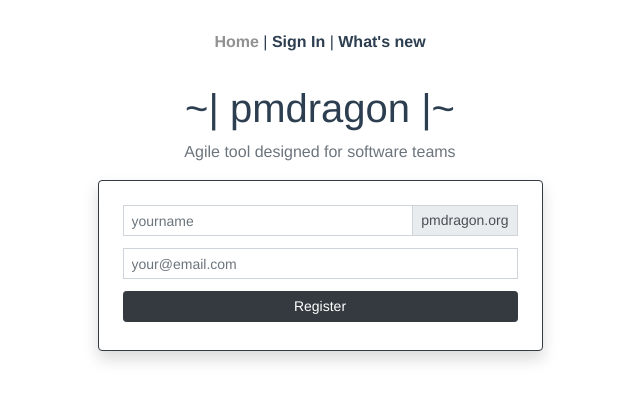
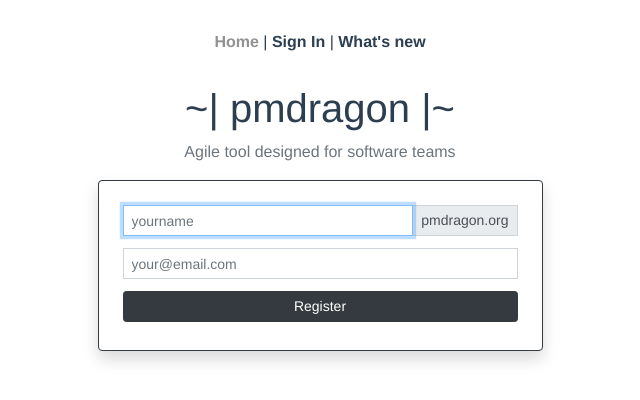
Before and after one commit to cybersturmer/pmdragon, a Vue app in the folder web/: page / in a window 1280 px wide. Shown: the top 400 px of the page, without its empty margins (320-960 px from the left). Built offline with nearby package versions, Linux system fonts and the light colour scheme.

Commit message:
Components required and autofocus param

```diff
--- a/web/src/components/EmailField.vue
+++ b/web/src/components/EmailField.vue
@@ -3,7 +3,7 @@
         <label for="email"></label>
         <input id="email" type="email" @input="handleInput"
                placeholder="your@email.com" class="form-control"
-               v-model="value" required>
+               v-model="value" :required="required" :autofocus="autofocus">
         <div class="invalid-feedback d-inline-block font-weight-bold"
              v-show="error">
             {{ error }}
@@ -17,6 +17,8 @@ export default {
   props: {
     group_class: String,
     error: String,
+    required: Boolean,
+    autofocus: Boolean,
   },
   data() {
     return {
--- a/web/src/components/PasswordField.vue
+++ b/web/src/components/PasswordField.vue
@@ -3,7 +3,7 @@
         <label for="password"></label>
         <input id="password" type="password" @input="handleInput"
                placeholder="*****" class="form-control"
-               v-model="value" required>
+               v-model="value" :required="required" :autofocus="autofocus">
         <div class="invalid-feedback d-inline-block font-weight-bold"
              v-show="error">
             {{ error }}
@@ -17,6 +17,8 @@ export default {
   props: {
     group_class: String,
     error: String,
+    autofocus: Boolean,
+    required: Boolean,
   },
   data() {
     return {
--- a/web/src/components/PrefixUrlField.vue
+++ b/web/src/components/PrefixUrlField.vue
@@ -6,7 +6,8 @@
                v-model="value"
                minlength="3" maxlength="20"
                pattern="^[a-z]{3,20}$"
-               required>
+               :required="required"
+               :autofocus="autofocus">
         <div class="input-group-append">
             <div class="input-group-text">{{ append_text }}</div>
         </div>
@@ -24,6 +25,8 @@ export default {
     group_class: String,
     error: String,
     append_text: String,
+    required: Boolean,
+    autofocus: Boolean,
   },
   data() {
     return {
--- a/web/src/components/RegistrationForm.vue
+++ b/web/src/components/RegistrationForm.vue
@@ -9,10 +9,12 @@
             <PrefixUrlField group_class="input-group input-group-sm mb-2"
                             v-model="form_data.prefix_url"
                             :error="form_errors.prefix_url"
-                            append_text="pmdragon.org"/>
+                            append_text="pmdragon.org"
+                            required autofocus/>
             <EmailField group_class="input-group input-group-sm mb-2"
                         v-model="form_data.email"
-                        :error="form_errors.email"/>
+                        :error="form_errors.email"
+                        required/>
             <SubmitButton group_class="input-group input-group-sm mb-1"
                           button_class="btn btn-sm btn-dark w-100"
                           text="Register" v-on:click="sendRequest()"/>
--- a/web/src/components/SignInForm.vue
+++ b/web/src/components/SignInForm.vue
@@ -2,10 +2,12 @@
     <form v-on:submit.prevent>
         <EmailField group_class="input-group input-group-sm mb-3"
                     v-model="form_data.email"
-                    :error="form_errors.email"/>
+                    :error="form_errors.email"
+                    autofocus required/>
         <PasswordField group_class="input-group input-group-sm mb-3"
                        v-model="form_data.password"
-                       :error="form_errors.password"/>
+                       :error="form_errors.password"
+                       required/>
         <SubmitButton group_class="input-group input-group-sm mb-1"
                       button_class="btn btn-sm btn-dark w-100"
                       text="Sign In"/>
--- a/web/src/components/VerifyForm.vue
+++ b/web/src/components/VerifyForm.vue
@@ -7,7 +7,8 @@
         <form v-on:submit.prevent v-show="form_show">
             <PasswordField group_class="input-group input-group-sm mb-3"
                            v-model="form_data.password"
-                           :error="form_errors.password"/>
+                           :error="form_errors.password"
+                           autofocus required/>
             <SubmitButton group_class="input-group input-group-sm mb-1"
                           button_class="btn btn-sm btn-dark w-100"
                           text="Verify"
```
